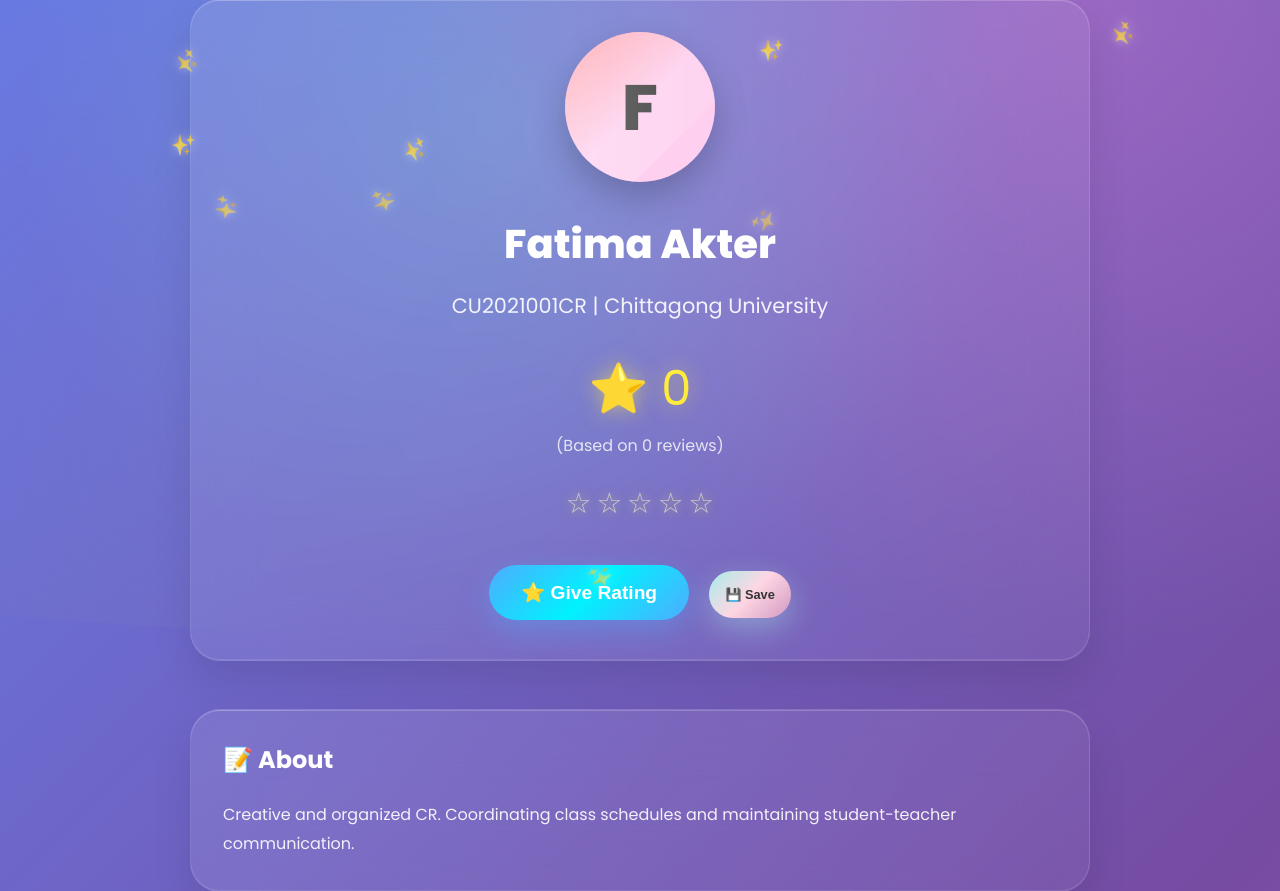
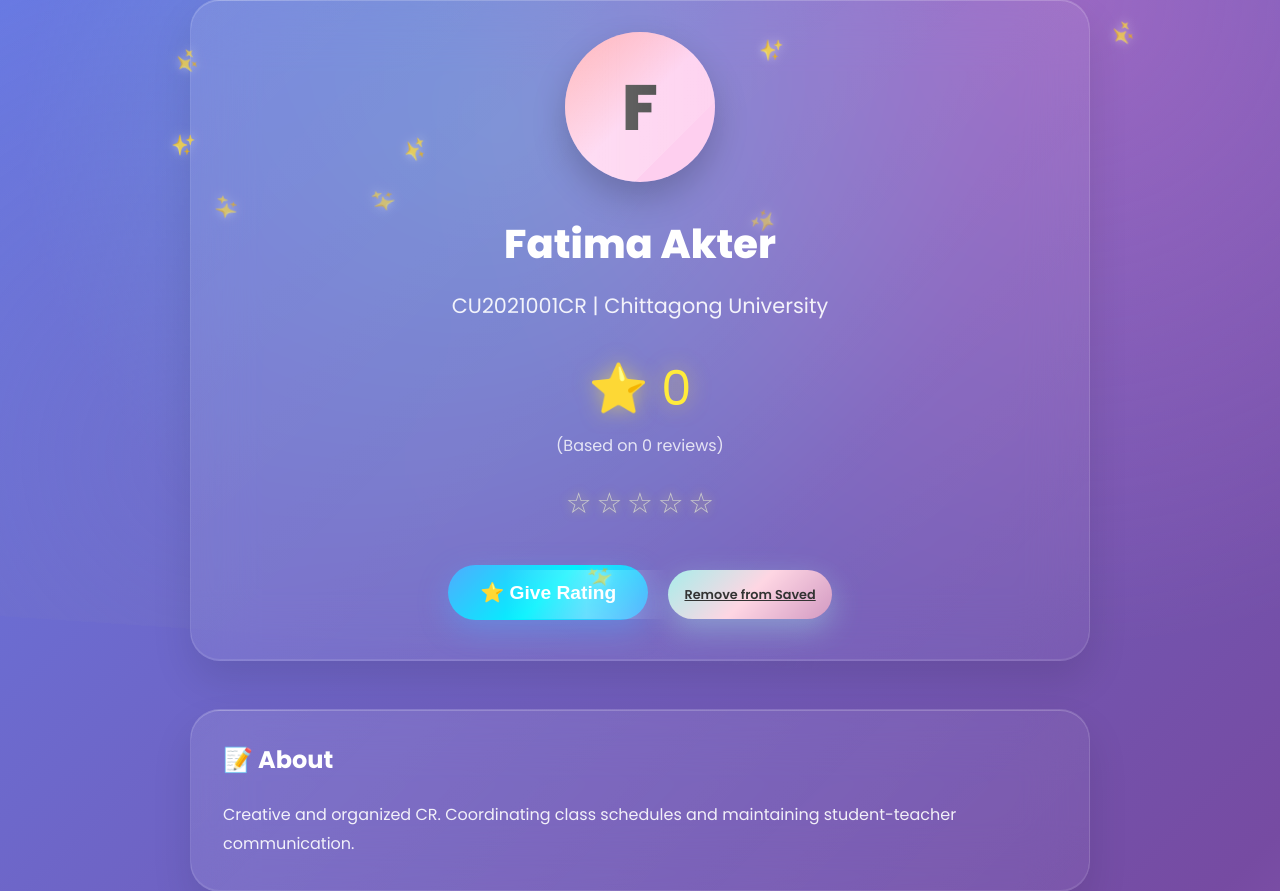
Before and after one commit to MNR-Tushar/crreviews, a Django app: a page that uses templates/profile.html in a window 1280 px wide. Shown: the part 173-1064 px from the top of the page. Run offline with Django 5.2, Linux system fonts and the light colour scheme; a user stored in the database is signed in; data comes from the database, SQL or seed files in the repository; both versions use the stored data as it was after the commit.

Commit message:
save cr and remove from template

```diff
--- a/cr/views.py
+++ b/cr/views.py
@@ -81,10 +81,16 @@ def cr_profile(request,slug):
     except EmptyPage:
         review=paginator.page(1)
 
+
+    is_saved = False
+    if request.user.is_authenticated:
+        is_saved = cr_profile.saved_by.filter(user=request.user).exists()
+
     context={
         'cr_profile':cr_profile,
         'review':review,
         'paginator':paginator,
+        'is_saved':is_saved
 
     }
 
--- a/templates/profile.html
+++ b/templates/profile.html
@@ -43,7 +43,24 @@
                         ⭐ Give Rating
                     </button>
 
-                    <button class="btn btn-secondary">💾 Save</button>
+
+                 {% if user.is_authenticated %}
+
+                    {% if is_saved %}
+                    <a href="{% url 'remove_saved_cr' cr_profile.slug %}" class="btn btn-secondary">
+                    Remove from Saved
+                    </a>
+                    {% else %}
+                    <a href="{% url 'save_cr' cr_profile.slug %}" class="btn btn-primary">
+
+                    💾 Save CR
+                    </a>
+                    {% endif %}
+                {% endif %}
+
+
+
+
 
 
                 </div>
--- a/userprofile/urls.py
+++ b/userprofile/urls.py
@@ -13,6 +13,6 @@ urlpatterns = [
     path('settings/',settings,name="settings"),
     path('save-cr/<str:slug>/', save_cr, name='save_cr'),
     path('remove-saved-cr/<str:slug>/', remove_saved_cr, name='remove_saved_cr'),
-    # path('saved-crs/', saved_cr_list, name='saved_cr_list'),
+
 
 ]
```
Also changed, not shown: db.sqlite3.
